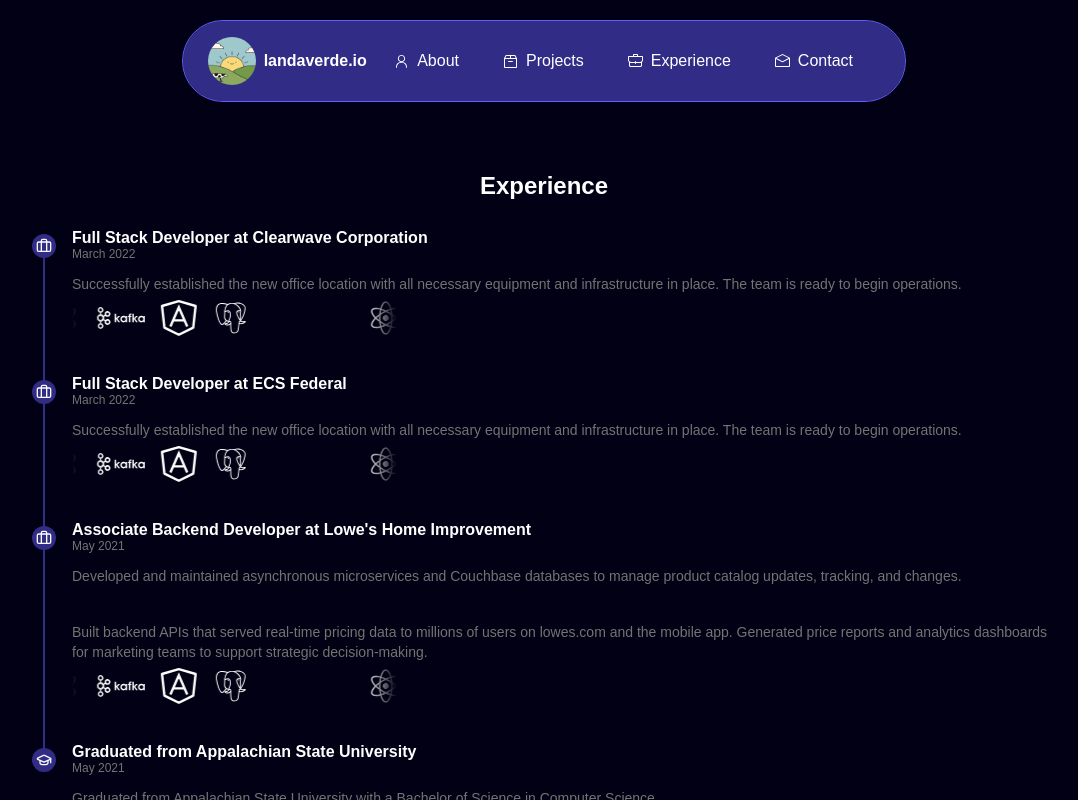
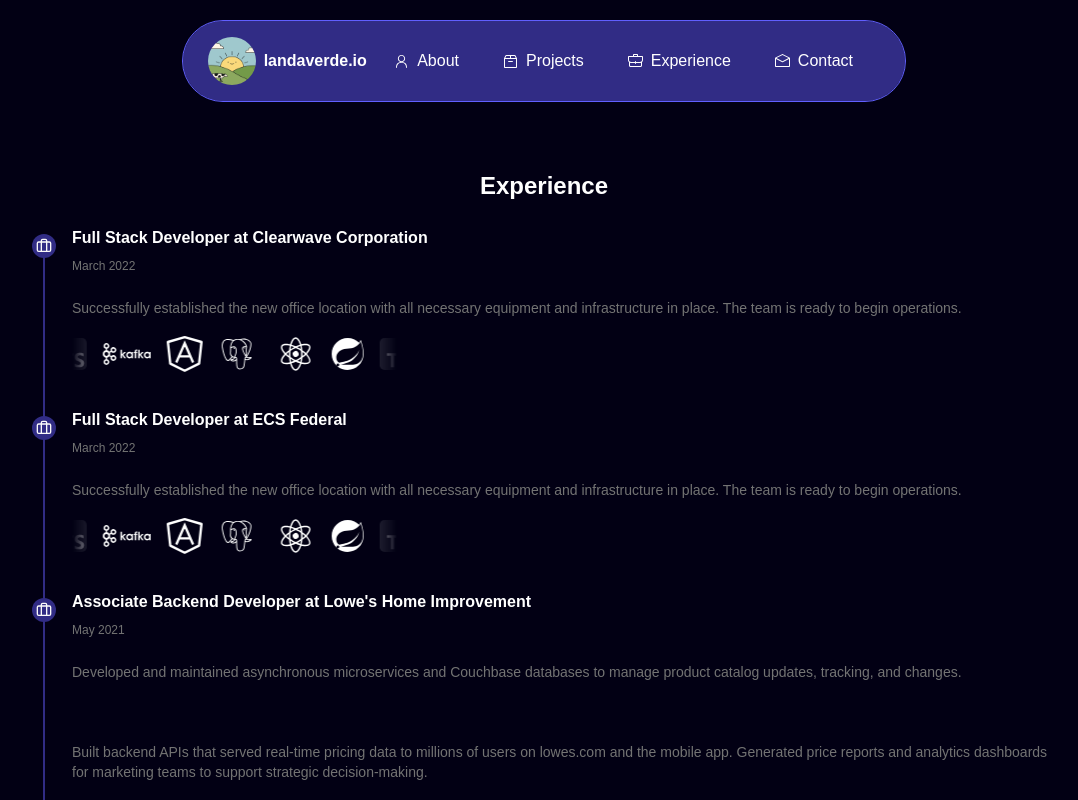
Before and after one commit to landaverdend/portfolio-site, a Next.js app: page /experience in a window 1280 px wide. Shown: the top 800 px of the page, without its empty margins (96-1174 px from the left). Built offline with nearby package versions, Linux system fonts and the light colour scheme.

Commit message:
animation final touches.

```diff
--- a/app/experience/page.tsx
+++ b/app/experience/page.tsx
@@ -101,7 +101,7 @@ type ExperienceItemProps = {
 };
 function ExperienceItem({ title, date, children }: ExperienceItemProps) {
   return (
-    <div className="flex flex-col items-start justify-center ">
+    <div className="flex flex-col items-start justify-center gap-3">
       <h3 className="text-base leading-none font-semibold">{title}</h3>
       <p className="text-muted-foreground text-xs">{date}</p>
       {children}
--- a/app/globals.css
+++ b/app/globals.css
@@ -112,7 +112,7 @@
   --color-sidebar-border: var(--sidebar-border);
   --color-sidebar-ring: var(--sidebar-ring);
 
-  --animate-dock-slide: dock-slide linear 5s infinite;
+  --animate-dock-slide: dock-slide linear 15s infinite;
 
   @keyframes dock-slide {
     0% {
--- a/components/ui/tech-carousel.tsx
+++ b/components/ui/tech-carousel.tsx
@@ -7,8 +7,8 @@ type TechCarouselProps = {
 export default function TechCarousel({}) {
   const items = [
     <ReactSVG className="fill-white w-10 h-10" />,
-    // <SpringSVG className="fill-white w-8 h-8" />,
-    // <TypescriptSVG className="w-8 h-8" />,
+    <SpringSVG className="fill-white w-8 h-8" />,
+    <TypescriptSVG className="w-8 h-8" />,
     <KafkaSVG className="fill-white text-white w-12 h-12" />,
     <AngularSVG className="fill-white w-9 h-9 text-white" />,
     <PostgreSQLSVG className="fill-white w-9 h-9 " />,
```
